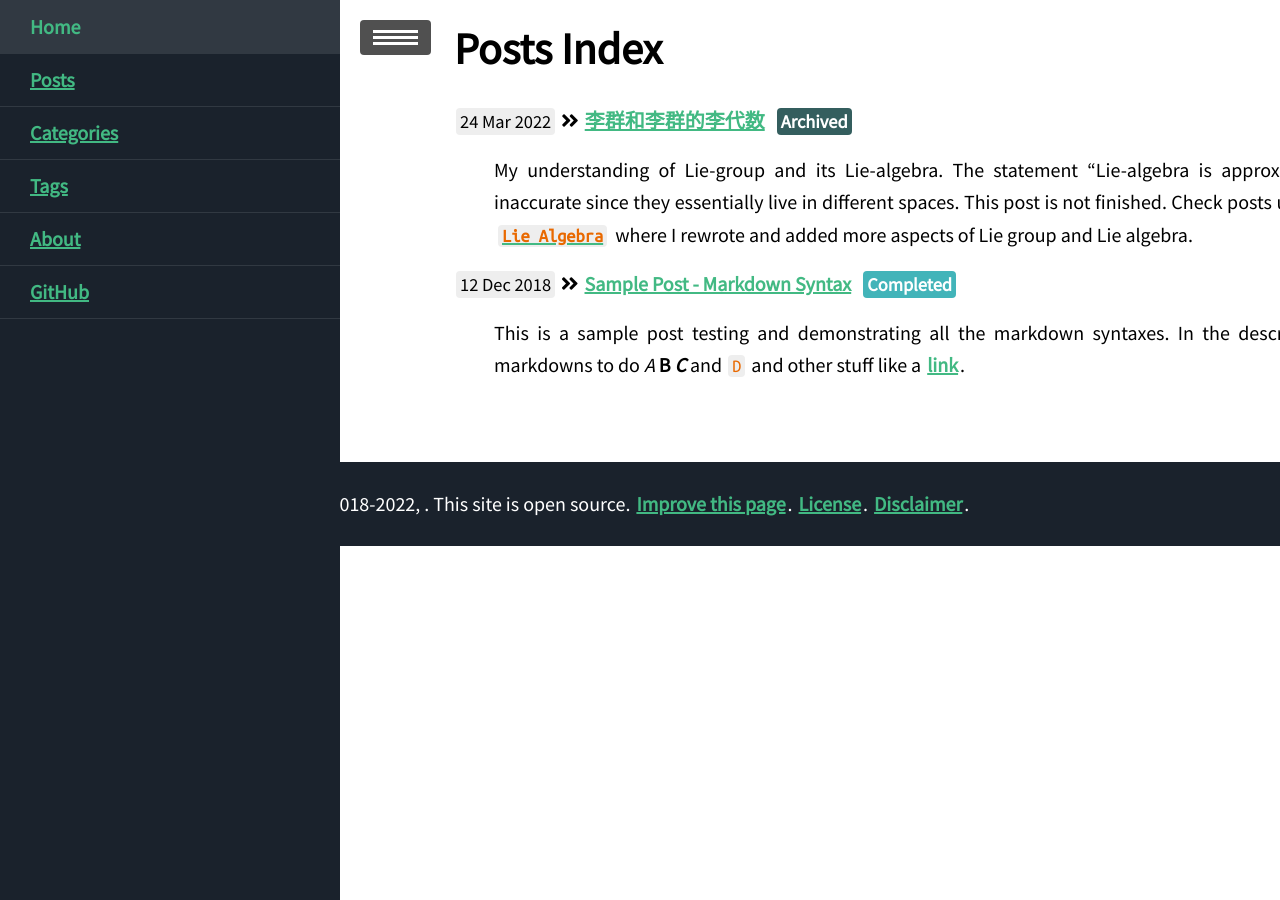
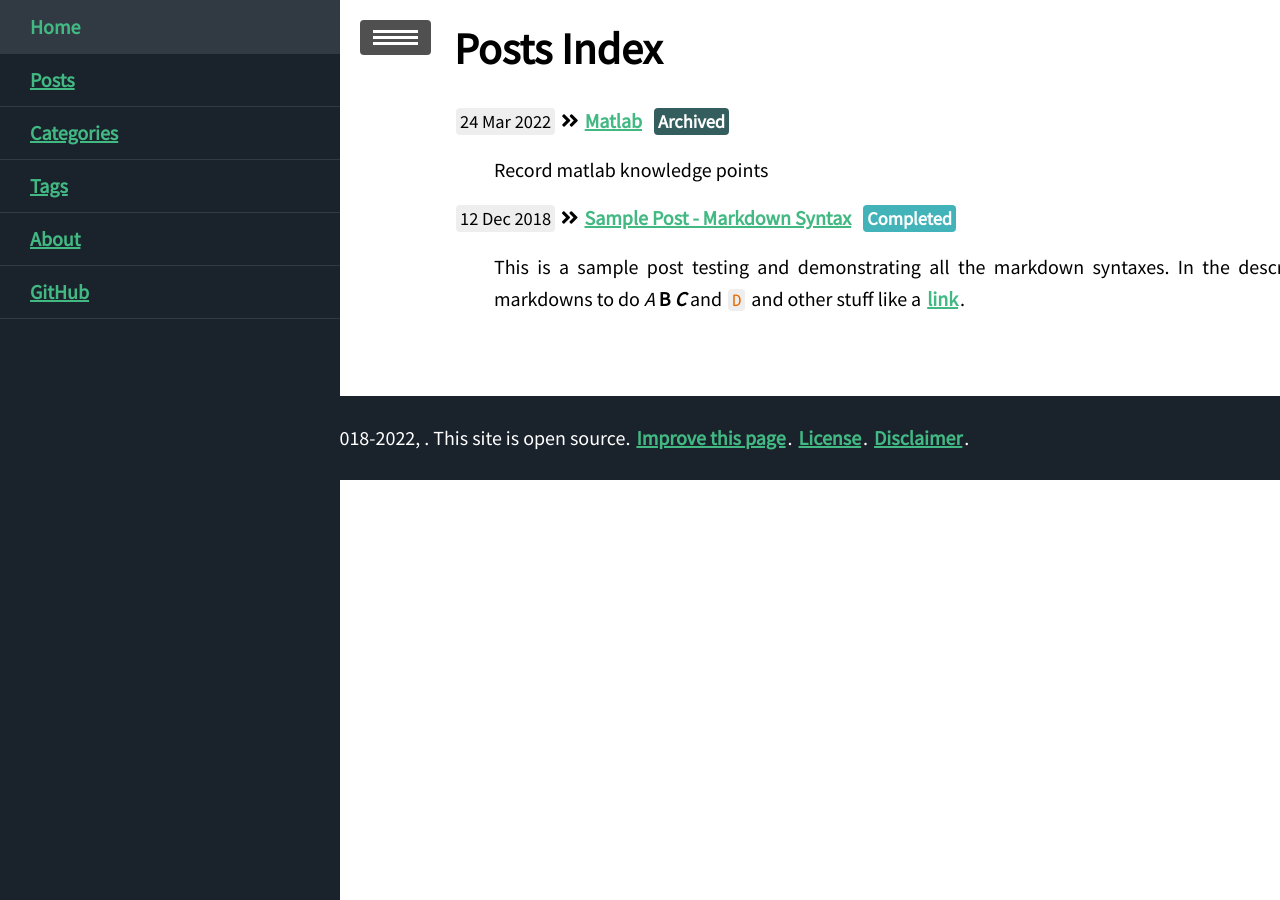
Before and after one commit to cscdxu/cdxu.github.io, a Jekyll site: the page built from blog/index.html, in a window 1280 px wide. Built offline with Jekyll 4.4.1, drawn with Linux system fonts in a browser that asks for light colours; nearby versions of some CDN libraries.

Commit message:
Update 2022-03-24-matlab.md

````diff
--- a/_posts/2022-03-24-matlab/2022-03-24-matlab.md
+++ b/_posts/2022-03-24-matlab/2022-03-24-matlab.md
@@ -1,11 +1,11 @@
 ---
 layout: post
-title: 李群和李群的李代数
+title: Matlab
 mathjax: true
-categories: Topology Lie-group
-tags: Lie-algebra Lie-group
-keywords: Lie-algebra Lie-group
-description: My understanding of Lie-group and its Lie-algebra. The statement "Lie-algebra is approximation of Lie-group" is inaccurate since they essentially live in different spaces. This post is not finished. Check posts under [`Lie Group`](https://yk-liu.github.io/blog/tags#Lie-group) and/or [`Lie Algebra`](https://yk-liu.github.io/blog/tags#lie-algebra) where I rewrote and added more aspects of Lie group and Lie algebra.
+categories: code
+tags: matlab
+keywords: matlab
+description: Record matlab knowledge points
 mermaid: true
 highlight: true
 status: Archived
@@ -14,12 +14,10 @@ repopath: 2018-06-06-Lie-group-and-Lie-algebra-cn
 ---
 
 1.清空：输入“clc”加回车，清空。
-
-				“clear all”清空工作区。
+       “clear all”清空工作区。
 
    注释：“%% ”-横线和横线之间的注释
-
-  			 “%”——普通注释
+        “%”——普通注释
 
 2.变量名：1）区分大小写  2)变量名以字母开头，可以由数字、字母、下划线组成，但不能使用标点。
 
@@ -89,8 +87,7 @@ for n = 1:5
 	sum = sum + n^2;
 end
 ```
-
-![image-20220322100345084](C:\Users\xcd\AppData\Roaming\Typora\typora-user-images\image-20220322100345084.png)
+<img src="https://raw.githubusercontent.com/cscdxu/cscdxu.github.io/master/_posts/2022-03-24-matlab/for.png" />
 
 ```
 s = 0;
@@ -101,17 +98,15 @@ while n<= 10
 end
 ```
 
-![image-20220322101129144](C:\Users\xcd\AppData\Roaming\Typora\typora-user-images\image-20220322101129144.png)
+<img src="https://raw.githubusercontent.com/cscdxu/cscdxu.github.io/master/_posts/2022-03-24-matlab/while.png" />
+
+###### 分支结构
+
+<img src="https://raw.githubusercontent.com/cscdxu/cscdxu.github.io/master/_posts/2022-03-24-matlab/if.png" />
 
 
 
-###### 分支结构
-
-![image-20220322101601369](C:\Users\xcd\AppData\Roaming\Typora\typora-user-images\image-20220322101601369.png)
-
-
-
-![image-20220322101814584](C:\Users\xcd\AppData\Roaming\Typora\typora-user-images\image-20220322101814584.png)
+<img src="https://raw.githubusercontent.com/cscdxu/cscdxu.github.io/master/_posts/2022-03-24-matlab/switch.png" />
 
 
 
````
